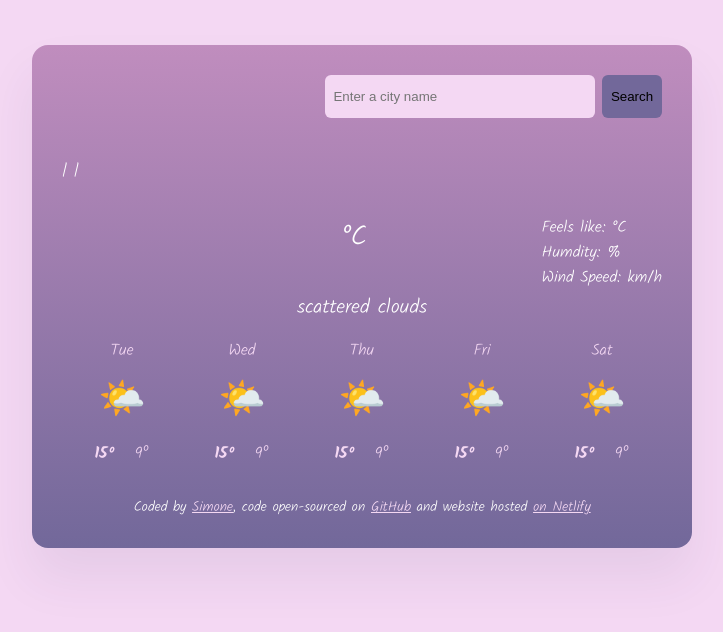
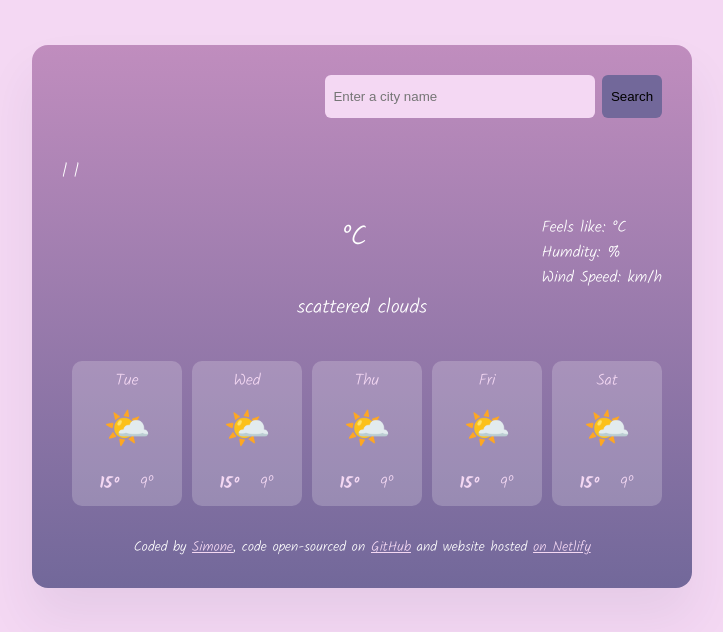
Before and after one commit to SimKitkat/simple-weather-app, a plain HTML site: page index.html in a window 1280 px wide. Shown: the whole page, without its empty margins (278-1001 px from the left). Drawn offline with nearby package versions, Linux system fonts and the light colour scheme; no server answers.

Commit message:
Update styles.css

```diff
--- a/src/styles.css
+++ b/src/styles.css
@@ -85,6 +85,16 @@ ul {
   position: relative;
   margin-top: 30px;
 }
+
+.weather-forecast-day {
+  width: 100%;
+  height: 100%;
+  margin-inline-start: 10px;
+  margin-top: 20px;
+  background: rgba(255, 253, 253, 0.2);
+  border-radius: 10px;
+  padding: 10px;
+}
 .weather-forecast-date {
   text-align: center;
   color: #f4d8f3;
```
